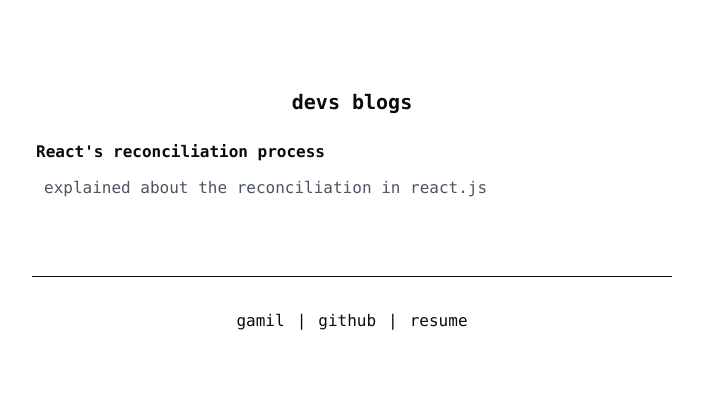
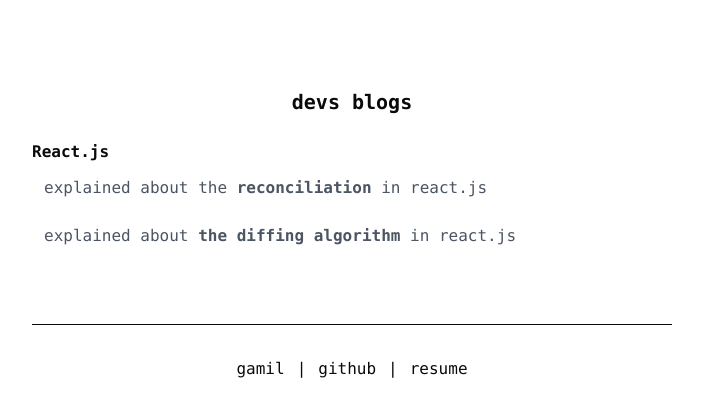
Before and after one commit to breeworks/portfolio, a Next.js app: page /Blogs in a window 1280 px wide. Shown: the top 416 px of the page, without its empty margins (288-991 px from the left). Built offline with nearby package versions, Linux system fonts and the light colour scheme.

Commit message:
added blog

```diff
--- a/src/app/Blogs/page.tsx
+++ b/src/app/Blogs/page.tsx
@@ -7,14 +7,15 @@
       <span className="flex items-center justify-center text-xl font-semibold p-6">
         devs blogs
       </span>
-      <div className="mb-5">
-          <span className="font-semibold">
-          <a href="https://www.notion.so/React-s-reconciliation-process-17d780a2188f80529b0dc13041fe0df3" rel='noopener noreferrer' target='_blank' className='ml-1' > React&apos;s reconciliation process
+      <div>
+          <span className="font-semibold"> React.js </span>
+          <a href="https://lydian-rhubarb-93e.notion.site/React-s-reconciliation-process-17d780a2188f80529b0dc13041fe0df3" rel='noopener noreferrer' target='_blank' >
+            <p className="p-3 text-gray-600"> explained about the <b>reconciliation</b> in react.js </p>
           </a>
-          </span>
-            <p className="p-3 text-gray-600"> explained about the reconciliation in react.js </p>
+          <a href="https://lydian-rhubarb-93e.notion.site/Diffing-Algorithm-17d780a2188f80aa8de4c100e87cdc49" rel='noopener noreferrer' target='_blank' >
+            <p className="p-3 text-gray-600"> explained about <b>the diffing algorithm</b> in react.js </p>
+          </a>
       </div>
-      {/* footer */}
       <Footer />
     </main>
     );
```
